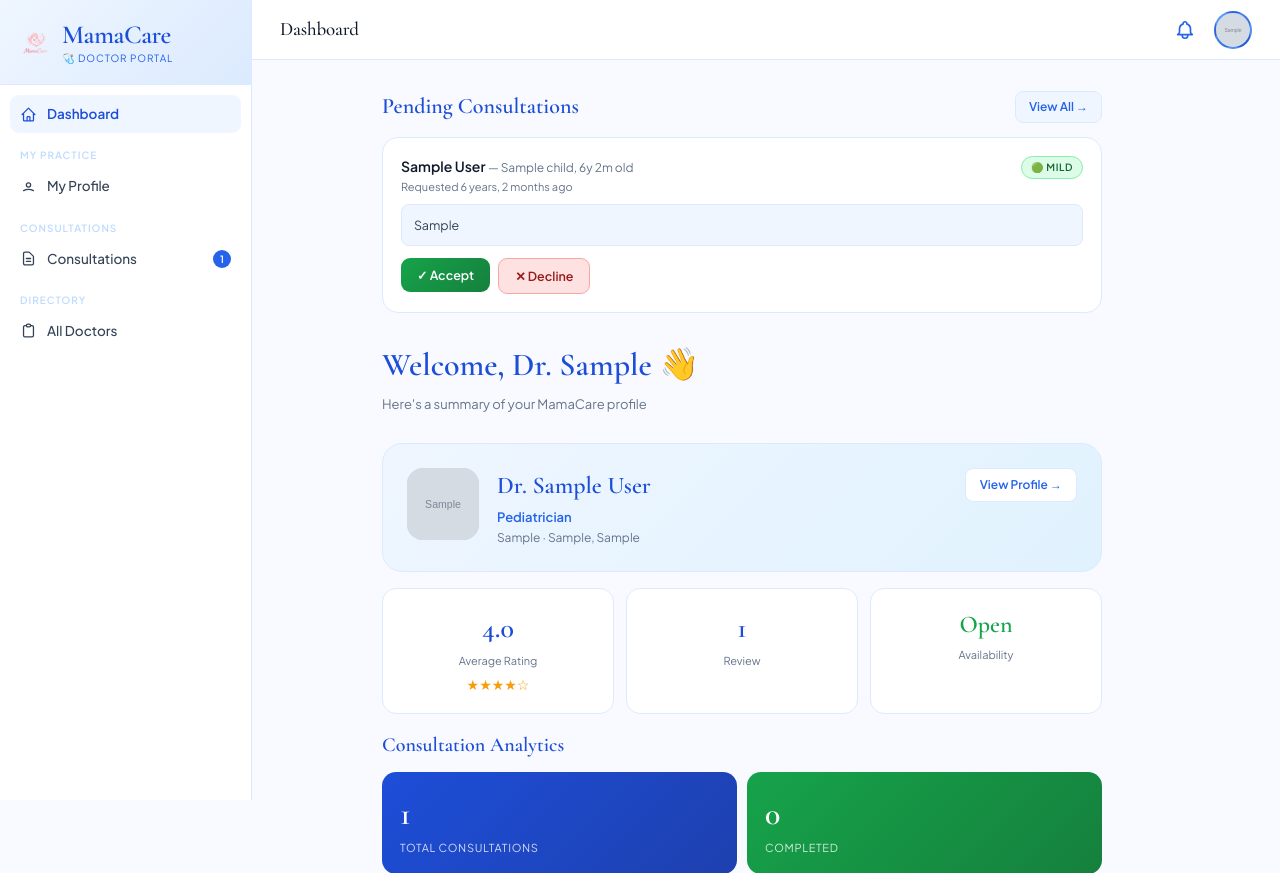
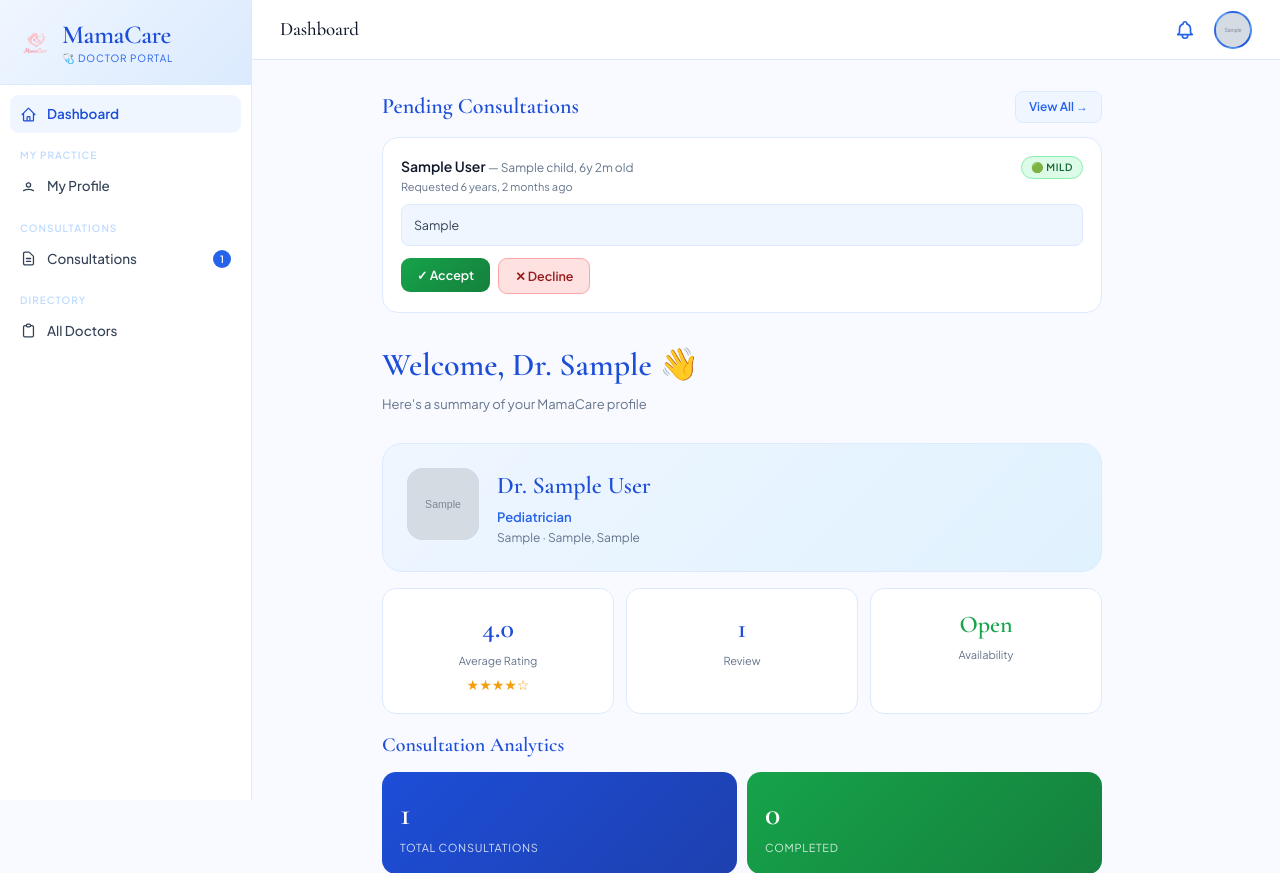
Before and after one commit to enricoshilisia/mamacareai, a Django app: page /doctors/home/ in a window 1280 px wide. Shown: the top 873 px of the page. Run offline with Django 5.2, Linux system fonts and the light colour scheme; a user stored in the database is signed in; tables that the repository leaves empty hold one stand-in row (values such as "Sample post"); grey boxes marked "Sample" are stand-in pictures; data that the repository does not hold is empty; some libraries are stand-ins or nearby versions.

Commit message:
Remove View Profile button from doctor home dashboard
Co-Authored-By: Claude Sonnet 4.6 <noreply@anthropic.com>

```diff
--- a/physicians/templates/physicians/physician_home.html
+++ b/physicians/templates/physicians/physician_home.html
@@ -84,10 +84,6 @@
         {{ physician.hospital }} · {{ physician.city }}{% if physician.country %}, {{ physician.country }}{% endif %}
       </p>
     </div>
-    <a href="{% url 'physicians:physician_detail' physician.pk %}"
-       style="font-size:12px;font-weight:600;color:var(--blue-mid);text-decoration:none;background:white;border:1px solid var(--blue-border);border-radius:8px;padding:7px 14px;white-space:nowrap;flex-shrink:0;">
-      View Profile →
-    </a>
   </div>
 
   {# ── Stats row ── #}
```
